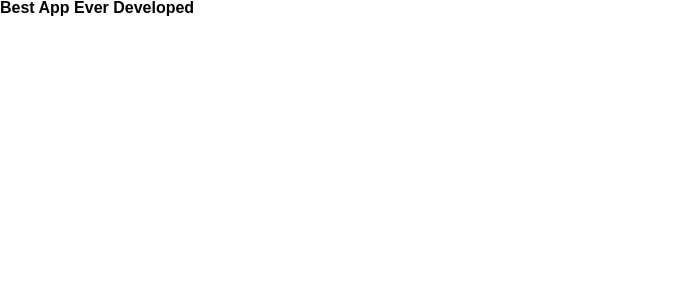
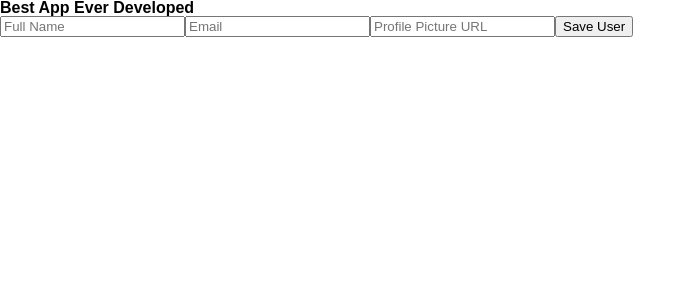
Before and after one commit to AndresCespedes23/best-app-ever, a Next.js app: page / in a window 1280 px wide. Shown: the top 300 px of the page, without its empty margins (0-696 px from the left). Built offline with nearby package versions, Linux system fonts and the light colour scheme.

Commit message:
input simple escribiendo en db

```diff
--- /dev/null
+++ b/lib/db.js
@@ -0,0 +1,21 @@
+import { MongoClient } from 'mongodb';
+
+const uri = process.env.MONGODB_URI;
+const options = {
+  useNewUrlParser: true,
+  useUnifiedTopology: true,
+};
+
+let client;
+let clientPromise;
+
+if (!process.env.MONGODB_URI) {
+  throw new Error('Please define the MONGODB_URI environment variable inside .env.local');
+}
+
+if (!clientPromise) {
+  client = new MongoClient(uri, options);
+  clientPromise = client.connect();
+}
+
+export default clientPromise;
--- a/package.json
+++ b/package.json
@@ -9,8 +9,10 @@
     "lint": "next lint"
   },
   "dependencies": {
+    "dotenv": "^16.3.1",
     "eslint": "8.36.0",
     "eslint-config-next": "13.2.4",
+    "mongodb": "^5.6.0",
     "next": "13.2.4",
     "react": "18.2.0",
     "react-dom": "18.2.0"
--- /dev/null
+++ b/src/Components/Login/LoginForm.jsx
@@ -0,0 +1,57 @@
+import React, { useState } from 'react';
+
+export default function LoginForm() {
+  const [fullName, setFullName] = useState('');
+  const [email, setEmail] = useState('');
+  const [profilePic, setProfilePic] = useState('');
+
+  const handleSubmit = async (e) => {
+    e.preventDefault();
+
+    const userData = { fullName, email, profilePic };
+
+    try {
+      // Make a POST request to the API route
+      const response = await fetch('/api/saveUser', {
+        method: 'POST',
+        headers: { 'Content-Type': 'application/json' },
+        body: JSON.stringify(userData),
+      });
+
+      if (response.ok) {
+        console.log('User data saved successfully');
+        // Perform any additional actions or navigate to a new page
+      } else {
+        console.error('Error saving user data:', response.statusText);
+        // Handle the error appropriately
+      }
+    } catch (error) {
+      console.error('Error saving user data:', error);
+      // Handle the error appropriately
+    }
+  }
+
+  return (
+    <form onSubmit={handleSubmit}>
+      <input
+        type="text"
+        placeholder="Full Name"
+        value={fullName}
+        onChange={(e) => setFullName(e.target.value)}
+      />
+      <input
+        type="email"
+        placeholder="Email"
+        value={email}
+        onChange={(e) => setEmail(e.target.value)}
+      />
+      <input
+        type="text"
+        placeholder="Profile Picture URL"
+        value={profilePic}
+        onChange={(e) => setProfilePic(e.target.value)}
+      />
+      <button type="submit">Save User</button>
+    </form>
+  );
+}
--- /dev/null
+++ b/src/pages/api/saveUser.js
@@ -0,0 +1,22 @@
+import clientPromise from '../../../lib/db';
+
+export default async function handler(req, res) {
+  if (req.method === 'POST') {
+    const { fullName, email, profilePic } = req.body;
+
+    const client = await clientPromise;
+    const db = client.db();
+
+    try {
+      // Save the user data to the database
+      await db.collection('users').insertOne({ fullName, email, profilePic });
+
+      res.status(201).json({ message: 'User data saved successfully' });
+    } catch (error) {
+      console.error('Error saving user data:', error);
+      res.status(500).json({ message: 'Error saving user data' });
+    }
+  } else {
+    res.status(405).json({ message: 'Method not allowed' });
+  }
+}
--- a/src/pages/index.js
+++ b/src/pages/index.js
@@ -1,4 +1,6 @@
+import LoginForm from "@/Components/Login/LoginForm";
 import Head from "next/head";
+
 
 export default function Home() {
   return (
@@ -11,6 +13,7 @@ export default function Home() {
       </Head>
       <main>
         <h1>Best App Ever Developed</h1>
+        <LoginForm/>
       </main>
     </>
   );
```
Also changed, not shown: 2 other files (tests, documents, lock files or other folders).
